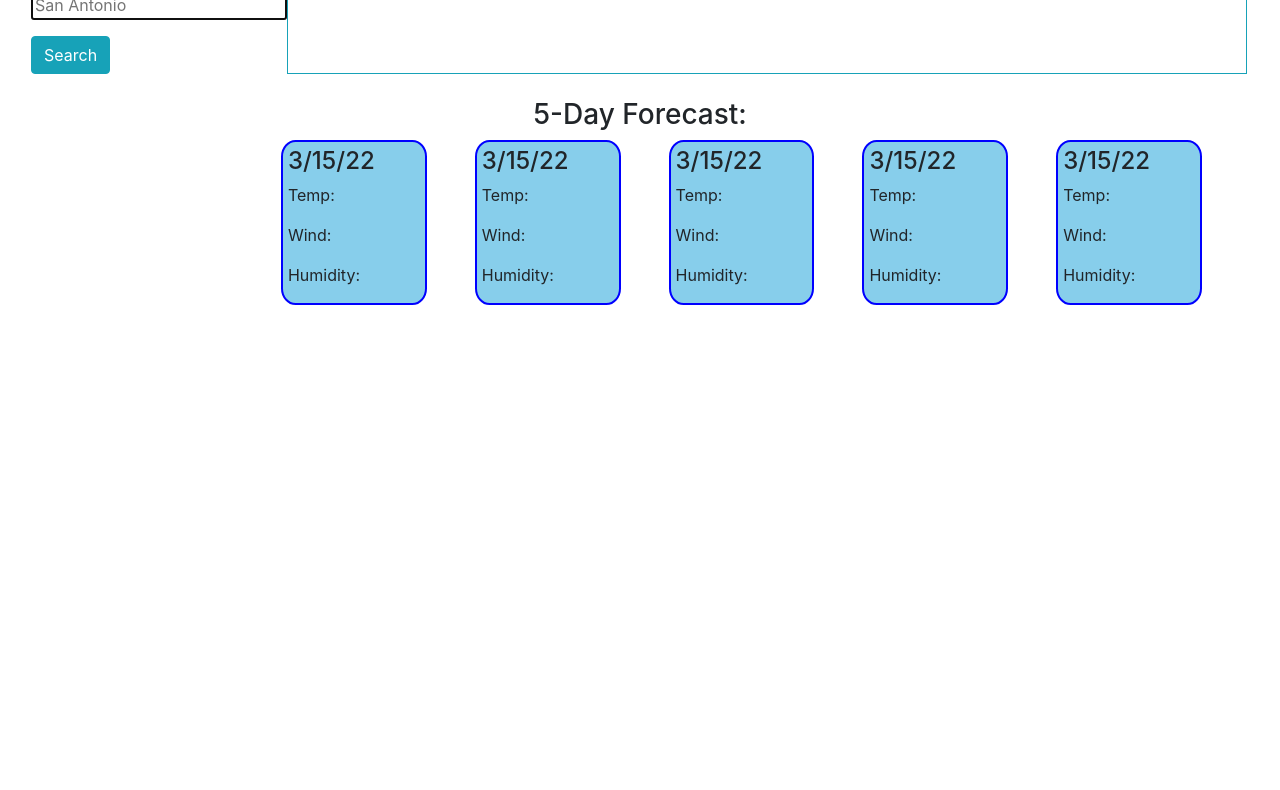
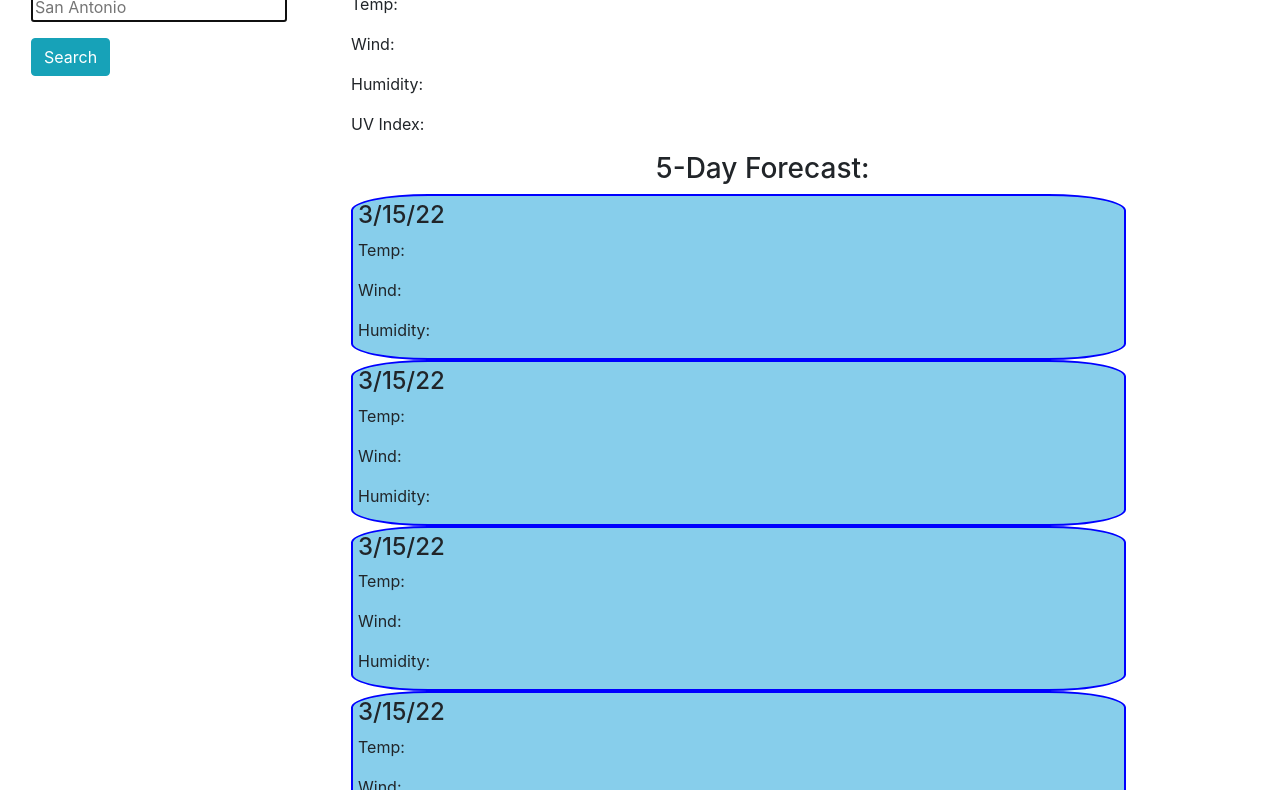
Before and after one commit to samanthawolff/weather-dashboard, a plain HTML site: page index.html in a window 1280 px wide. Shown: the part 126-916 px from the top of the page. Before the commit the page ends 800 px from the top, so only its background shows below. Drawn offline with nearby package versions, Linux system fonts and the light colour scheme.

Commit message:
better css style layout

```diff
--- a/assets/css/style.css
+++ b/assets/css/style.css
@@ -1,3 +1,4 @@
+
 .future-weather {
     background: skyblue;
     padding: 5px 50px 0px 5px;
@@ -8,3 +9,7 @@
 .search-city h2 {
     font-size: 30px;
 }
+
+.search-area {
+    border-bottom: 3px solid grey;
+}
--- a/index.html
+++ b/index.html
@@ -1,4 +1,4 @@
-<!DOCTYPE html>
+ <!DOCTYPE html>
 <html lang="en">
 
   <head>
@@ -19,10 +19,14 @@
 
         <!-- Search For a City Section -->
 
-        <section class="search-city d-flex justify-content-between">
+       <!---- <section class="search-city d-flex justify-content-between"> -->
 
-        <section class="row ml-3">
-            <div class="col-3 mw-100">
+        <section class="container-fluid">
+            <div class="row">
+
+
+       <section class="ml-3 search-area col-3">
+            <div class="mw-100">
             <h2 class="d-flex justify-content-center mw-100">Search For a City:</h2>
             <form class="">
                 <input
@@ -32,29 +36,36 @@
                 placeholder="San Antonio"
                 />
             </form>
-            <button type="submit" class="btn btn-info mt-3">Search</button>
+            <button type="submit" class="btn btn-info mt-3 mb-3 mw-100">Search</button>
             <div class="search-history">
-
-            </div>
+                <ul class="list-group"></ul>
             </div>
         </section>
 
+        <section class="search-history">
+            <ul class="list-group"></ul>
+        </section>
+
         <!-- Today's Date and Weather Forecast -->
-        <section class="current-info border border-info col-9 mr-5 mw-100 d-flex">
+        <section class="col-8">
+            <div>
             <h2 class="mw-100">Placeholder city and date</h2>
+            <div>
             <p>Temp: </p>
+            </div>
             <p>Wind: </p>
             <P>Humidity: </P>
             <p>UV Index: </p>
-        </section>
+            </div>
 
-        </section>
 
-        <!-- 5-Day Forecast Section-->
-        <section class="5forecast mt-4">
+          <!-- </section> -->
+
+          <!-- 5-Day Forecast Section-->
+
+            <div>
             <h3 class="d-flex justify-content-center">5-Day Forecast:</h3>
 
-            <div class="row col col-12 d-flex justify-content-end">
 
             <div class="future-weather mr-5" id="day-1">
                 <h4>3/15/22</h4>
@@ -95,6 +106,9 @@
 
         </section>
 
+        </div>
+        </section>
+
     </main>
 
 
```
